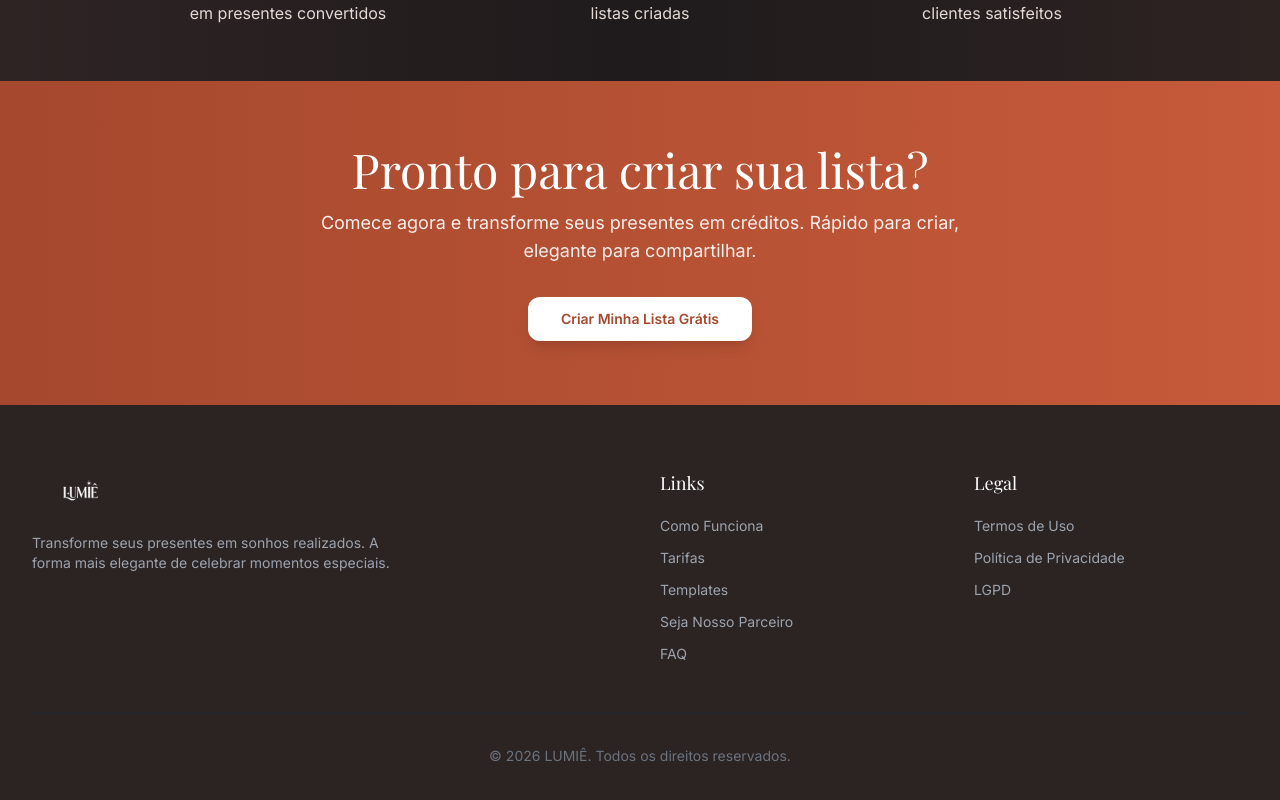
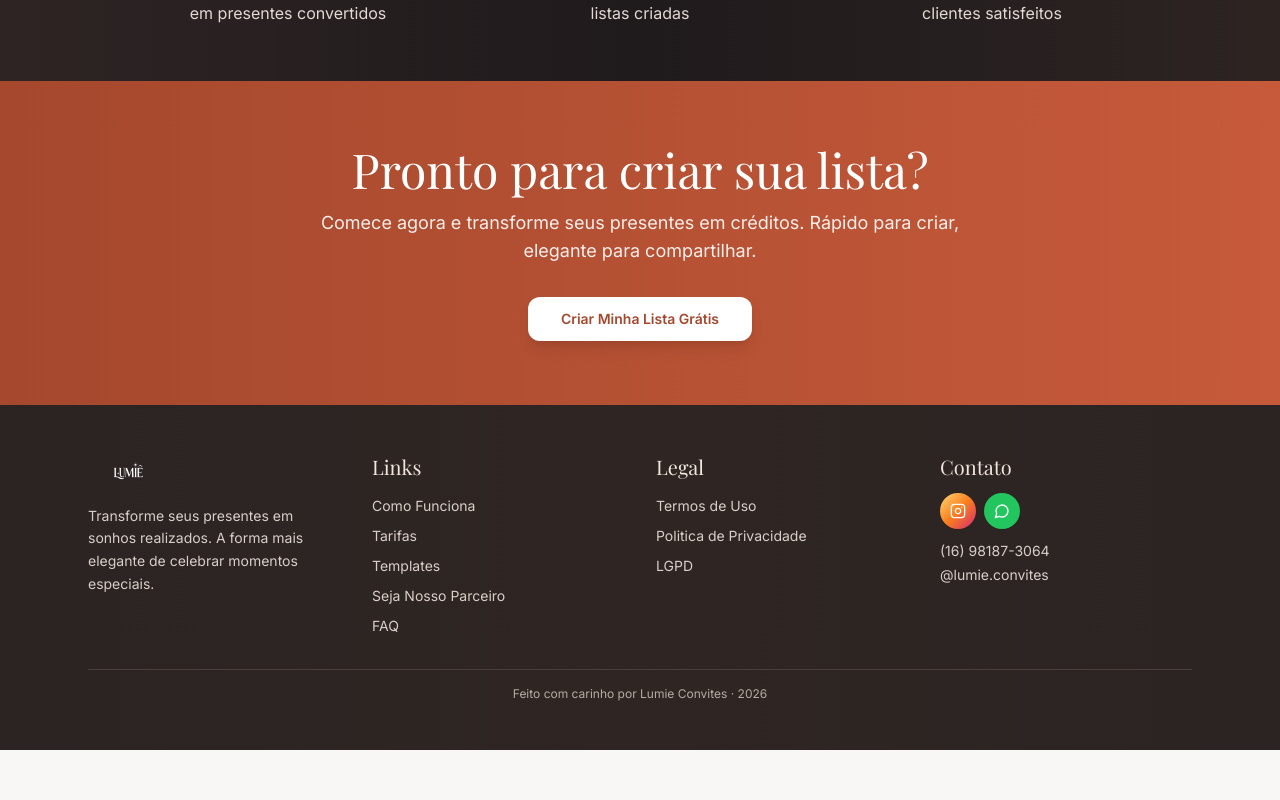
Before and after one commit to lumieconvites-netizen/lumie-presentes, a Next.js app: page / in a window 1280 px wide. Shown: the part 5213-6013 px from the top of the page. After the commit the page ends 5963 px from the top, so only its background shows below. Built offline with nearby package versions, Linux system fonts and the light colour scheme; no server answers.

Commit message:
feat(marketing-footer): redesign footer with delicate layout and contact section

```diff
--- a/components/layout/footer.tsx
+++ b/components/layout/footer.tsx
@@ -1,48 +1,49 @@
 import Link from 'next/link';
 import Image from 'next/image';
+import { Instagram, MessageCircle } from 'lucide-react';
 
 export function Footer() {
   const currentYear = new Date().getFullYear();
 
   return (
-    <footer className="bg-[#2B2422] text-white py-16">
-      <div className="max-w-7xl mx-auto px-4 sm:px-6 lg:px-8">
-        <div className="grid grid-cols-1 md:grid-cols-4 gap-10">
-          <div className="col-span-1 md:col-span-2">
-            <div className="relative w-24 h-12 mb-4 brightness-0 invert">
-              <Image src="/logo.png" alt="LUMIÊ" fill className="object-contain" />
+    <footer className="bg-gradient-to-r from-[#2b2422] via-[#2f2623] to-[#2b2422] text-white py-10 md:py-12">
+      <div className="max-w-6xl mx-auto px-4 sm:px-6">
+        <div className="grid grid-cols-1 sm:grid-cols-2 lg:grid-cols-4 gap-8">
+          <div>
+            <div className="relative w-20 h-10 mb-3">
+              <Image src="/logo.png" alt="LUMIE" fill className="object-contain brightness-0 invert" />
             </div>
-            <p className="text-gray-400 text-sm max-w-sm">
+            <p className="text-[#d8cfc9] text-sm leading-relaxed max-w-xs">
               Transforme seus presentes em sonhos realizados.
               A forma mais elegante de celebrar momentos especiais.
             </p>
           </div>
 
           <div>
-            <h4 className="font-display text-lg mb-4">Links</h4>
-            <ul className="space-y-2">
+            <h4 className="font-display text-xl mb-3 text-[#f1e5dc]">Links</h4>
+            <ul className="space-y-1.5">
               <li>
-                <Link href="/como-funciona" className="text-sm text-gray-400 hover:text-white transition-colors">
+                <Link href="/como-funciona" className="text-sm text-[#d8cfc9] hover:text-white transition-colors">
                   Como Funciona
                 </Link>
               </li>
               <li>
-                <Link href="/tarifas" className="text-sm text-gray-400 hover:text-white transition-colors">
+                <Link href="/tarifas" className="text-sm text-[#d8cfc9] hover:text-white transition-colors">
                   Tarifas
                 </Link>
               </li>
               <li>
-                <Link href="/templates" className="text-sm text-gray-400 hover:text-white transition-colors">
+                <Link href="/templates" className="text-sm text-[#d8cfc9] hover:text-white transition-colors">
                   Templates
                 </Link>
               </li>
               <li>
-                <Link href="/seja-parceiro" className="text-sm text-gray-400 hover:text-white transition-colors">
+                <Link href="/seja-parceiro" className="text-sm text-[#d8cfc9] hover:text-white transition-colors">
                   Seja Nosso Parceiro
                 </Link>
               </li>
               <li>
-                <Link href="/faq" className="text-sm text-gray-400 hover:text-white transition-colors">
+                <Link href="/faq" className="text-sm text-[#d8cfc9] hover:text-white transition-colors">
                   FAQ
                 </Link>
               </li>
@@ -50,31 +51,65 @@ export function Footer() {
           </div>
 
           <div>
-            <h4 className="font-display text-lg mb-4">Legal</h4>
-            <ul className="space-y-2">
+            <h4 className="font-display text-xl mb-3 text-[#f1e5dc]">Legal</h4>
+            <ul className="space-y-1.5">
               <li>
-                <Link href="/termos" className="text-sm text-gray-400 hover:text-white transition-colors">
+                <Link href="/termos" className="text-sm text-[#d8cfc9] hover:text-white transition-colors">
                   Termos de Uso
                 </Link>
               </li>
               <li>
-                <Link href="/privacidade" className="text-sm text-gray-400 hover:text-white transition-colors">
-                  Política de Privacidade
+                <Link href="/privacidade" className="text-sm text-[#d8cfc9] hover:text-white transition-colors">
+                  Politica de Privacidade
                 </Link>
               </li>
               <li>
-                <Link href="/lgpd" className="text-sm text-gray-400 hover:text-white transition-colors">
+                <Link href="/lgpd" className="text-sm text-[#d8cfc9] hover:text-white transition-colors">
                   LGPD
                 </Link>
               </li>
             </ul>
           </div>
+
+          <div>
+            <h4 className="font-display text-xl mb-3 text-[#f1e5dc]">Contato</h4>
+            <div className="flex items-center gap-2 mb-3">
+              <a
+                href="https://instagram.com/lumie.convites"
+                target="_blank"
+                rel="noopener noreferrer"
+                className="inline-flex h-9 w-9 items-center justify-center rounded-full bg-gradient-to-br from-[#feda75] via-[#fa7e1e] to-[#d62976] text-white shadow-sm hover:brightness-110 transition"
+                aria-label="Instagram da Lumie"
+              >
+                <Instagram className="w-4 h-4" />
+              </a>
+              <a
+                href="https://wa.me/5516981873064"
+                target="_blank"
+                rel="noopener noreferrer"
+                className="inline-flex h-9 w-9 items-center justify-center rounded-full bg-[#22c55e] text-white shadow-sm hover:brightness-110 transition"
+                aria-label="WhatsApp da Lumie"
+              >
+                <MessageCircle className="w-4 h-4" />
+              </a>
+            </div>
+            <div className="space-y-1 text-sm text-[#d8cfc9]">
+              <p>
+                <a href="https://wa.me/5516981873064" target="_blank" rel="noopener noreferrer" className="hover:text-white transition-colors">
+                  (16) 98187-3064
+                </a>
+              </p>
+              <p>
+                <a href="https://instagram.com/lumie.convites" target="_blank" rel="noopener noreferrer" className="hover:text-white transition-colors">
+                  @lumie.convites
+                </a>
+              </p>
+            </div>
+          </div>
         </div>
 
-        <div className="mt-12 pt-8 border-t border-gray-800 text-center">
-          <p className="text-sm text-gray-500">
-            © {currentYear} LUMIÊ. Todos os direitos reservados.
-          </p>
+        <div className="mt-8 pt-4 border-t border-[#4a3f3a] text-center">
+          <p className="text-xs text-[#b7aaa2]">Feito com carinho por Lumie Convites · {currentYear}</p>
         </div>
       </div>
     </footer>
@@ -88,10 +123,10 @@ export function CompactFooter() {
     <footer className="border-t border-[#e9d9cd] bg-[#fffaf6]">
       <div className="max-w-5xl mx-auto px-4 py-6 flex flex-col items-center text-center gap-2">
         <div className="relative w-16 h-8">
-          <Image src="/logo.png" alt="LUMIÊ" fill className="object-contain" />
+          <Image src="/logo.png" alt="LUMIE" fill className="object-contain" />
         </div>
         <p className="text-sm text-[#6b5a52]">Transforme seus presentes em sonhos realizados.</p>
-        <p className="text-xs text-[#8a786f]">© {currentYear} LUMIÊ. Todos os direitos reservados.</p>
+        <p className="text-xs text-[#8a786f]">© {currentYear} LUMIE. Todos os direitos reservados.</p>
       </div>
     </footer>
   );
```
